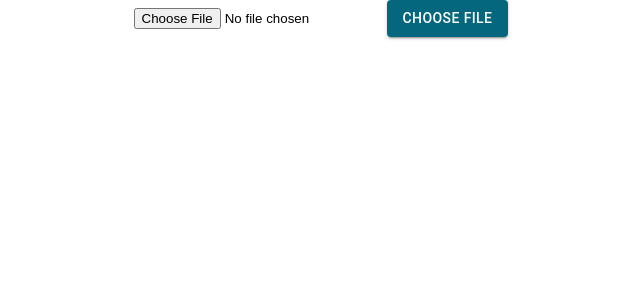
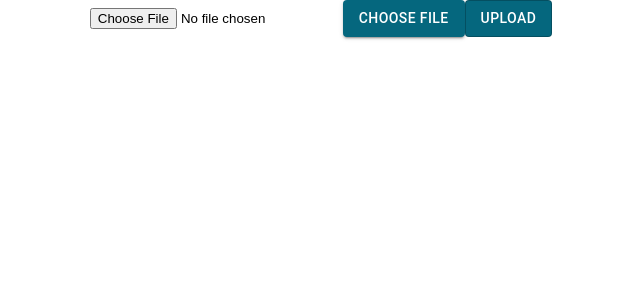
Before and after one commit to Hyunsujk/mysidewalk_backend, a React (Create React App) app: page / in a window 1280 px wide. Shown: the top 300 px of the page, without its empty margins (319-959 px from the left). Built offline with nearby package versions, Linux system fonts and the light colour scheme.

Commit message:
can console log data of uploaded text file

```diff
--- a/src/containers/Layout.js
+++ b/src/containers/Layout.js
@@ -1,4 +1,4 @@
-import { useState } from "react";
+import { useState, useEffect } from "react";
 import { Button, makeStyles } from "@material-ui/core";
 
 const useStyles = makeStyles({
@@ -23,6 +23,24 @@ const Layout = () => {
     setFile(e.target.files[0]);
   };
 
+  useEffect(() => {
+    const textType = /text.*/;
+    if (file && file.type.match(textType)) {
+      const reader = new FileReader();
+      reader.onload = (e) => {
+        const content = reader.result;
+        console.log(content);
+      };
+      reader.readAsText(file);
+    }
+  }, [file]);
+
+  const handleFileUpload = () => {
+    const uploadedFile = new FormData();
+    uploadedFile.append("file", file);
+    console.log(Array.from(uploadedFile));
+  };
+
   return (
     <>
       <input
@@ -37,6 +55,14 @@ const Layout = () => {
           Choose File
         </Button>
       </label>
+
+      <Button
+        variant="outlined"
+        className={customButton}
+        onClick={handleFileUpload}
+      >
+        Upload
+      </Button>
     </>
   );
 };
```
